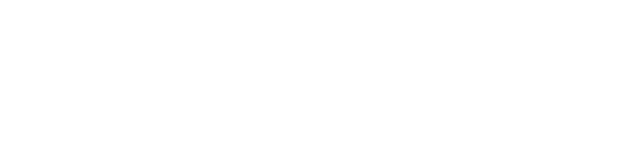
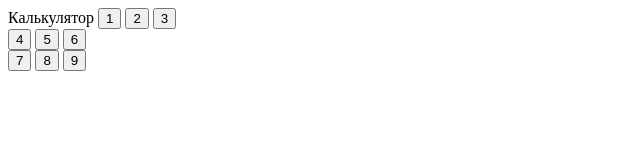
Before and after one commit to 01Wasiliy/git-hub, a plain HTML site: page index.html in a window 1280 px wide. Shown: the whole page, without its empty margins (0-640 px from the left). Drawn offline with Linux system fonts and the light colour scheme.

Commit message:
new commit - калькулятор

```diff
--- a/index.html
+++ b/index.html
@@ -6,6 +6,15 @@
     <title>Document</title>
 </head>
 <body>
-
+   Калькулятор
+   <button>1</button>
+   <button>2</button>
+   <button>3</button> <br>
+   <button>4</button>
+   <button>5</button>
+   <button>6</button> <br>
+   <button>7</button>
+   <button>8</button>
+   <button>9</button>
 </body>
 </html>
```
